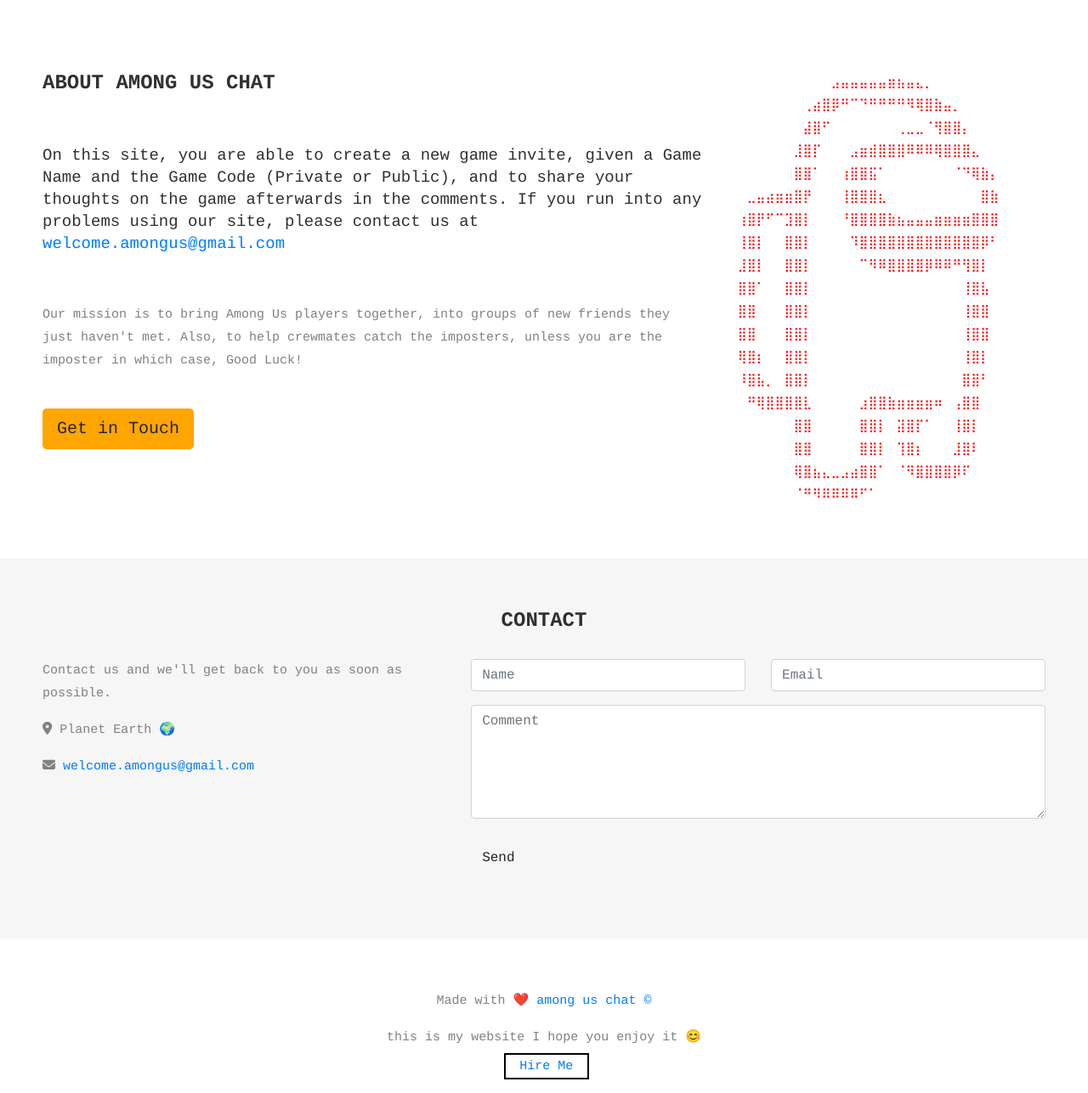
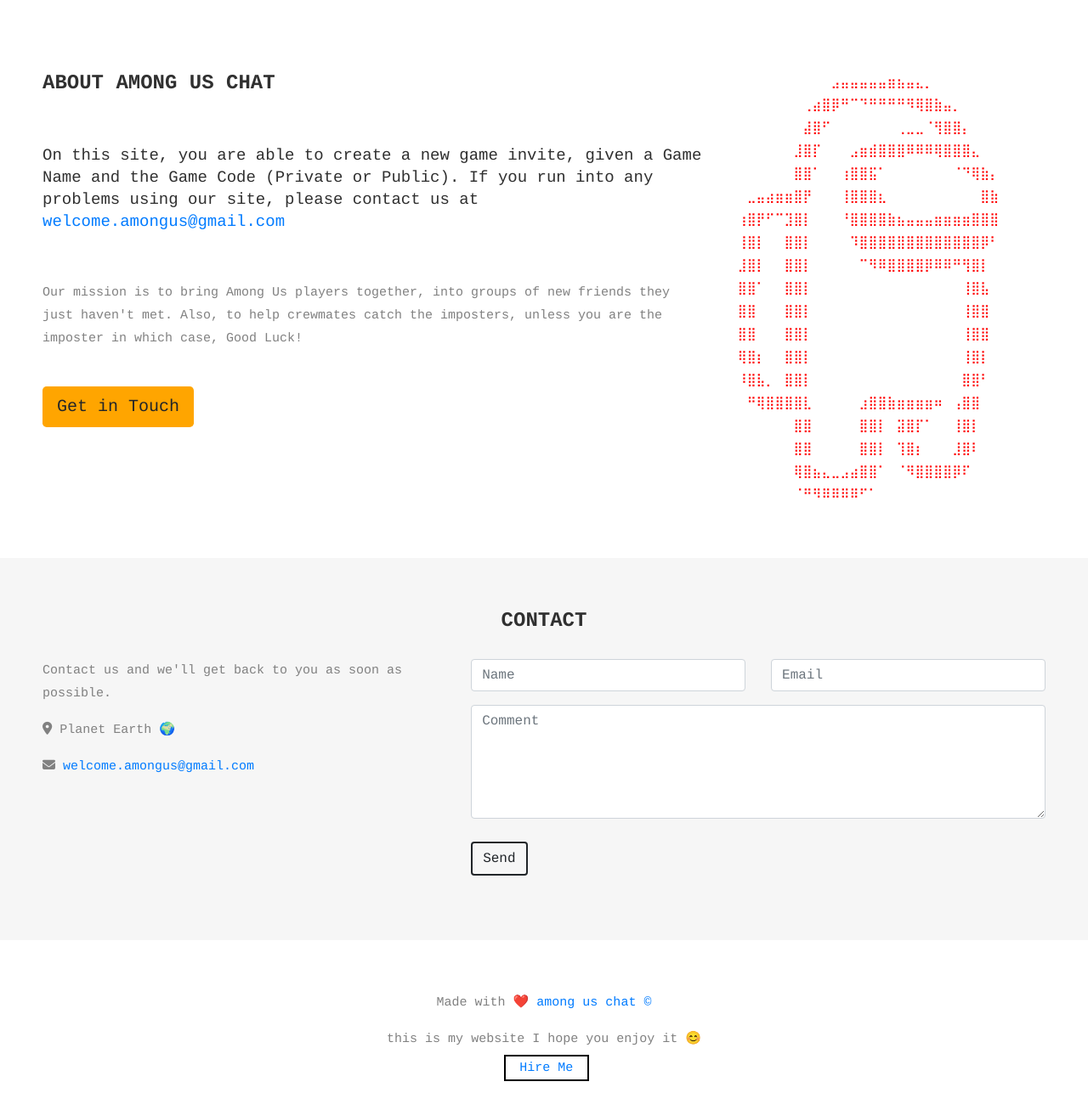
Before and after one commit to vladyslavnUA/amonguschat, a Django app: page /about/ in a window 1280 px wide. Shown: the part 706-1993 px from the top of the page at 85% size. Run offline with Django 3.2, Linux system fonts and the light colour scheme; some libraries are stand-ins or nearby versions.

Commit message:
about page

```diff
--- a/app/templates/app/about.html
+++ b/app/templates/app/about.html
@@ -15,7 +15,7 @@
   <script src="https://maxcdn.bootstrapcdn.com/bootstrap/3.4.1/js/bootstrap.min.js"></script>
   <script src='https://kit.fontawesome.com/a076d05399.js'></script>
   <style>
-      ::selection {
+    ::selection {
         color: red;
         background: yellow;
     }
@@ -271,7 +271,7 @@
   <div class="row">
     <div class="col-sm-8">
       <h2>About Among Us Chat</h2><br>
-      <h4>On this site, you are able to create a new game invite, given a Game Name and the Game Code (Private or Public), and to share your thoughts on the game afterwards in the comments.
+      <h4>On this site, you are able to create a new game invite, given a Game Name and the Game Code (Private or Public).
           If you run into any problems using our site, please contact us at <a href="mailto:welcome.amongus@gmail.com?subject=Hi there!" style="text-decoration: none;">welcome.amongus@gmail.com</a>
       </h4><br>
       <p>Our mission is to bring Among Us players together, into groups of new friends they just haven't met. Also, to help crewmates catch the imposters, unless you are the imposter in which case, Good Luck!</p>
@@ -499,6 +499,8 @@
       <p><i class="fas fa-envelope"></i><a href="mailto:welcome.amongus@gmail.com?subject=Hi there!" style="text-decoration: none;"> welcome.amongus@gmail.com</a></p>
     </div>
     <div class="col-sm-7 slideanim">
+    <form class="" action="{% url 'about' %}" method="post">
+        {% csrf_token %}
       <div class="row">
         <div class="col-sm-6 form-group">
           <input class="form-control" id="name" name="name" placeholder="Name" type="text" required>
@@ -507,12 +509,13 @@
           <input class="form-control" id="email" name="email" placeholder="Email" type="email" required>
         </div>
       </div>
-      <textarea class="form-control" id="comments" name="comments" placeholder="Comment" rows="5"></textarea><br>
+      <textarea class="form-control" id="comments" name="message" placeholder="Comment" rows="5" required></textarea><br>
       <div class="row">
         <div class="col-sm-12 form-group">
-          <button class="btn btn-default pull-right" type="submit">Send</button>
+          <button class="btn pull-right" style="border: 2px solid;" type="submit">Send</button>
         </div>
       </div>
+    </form>
     </div>
   </div>
 </div>
```
